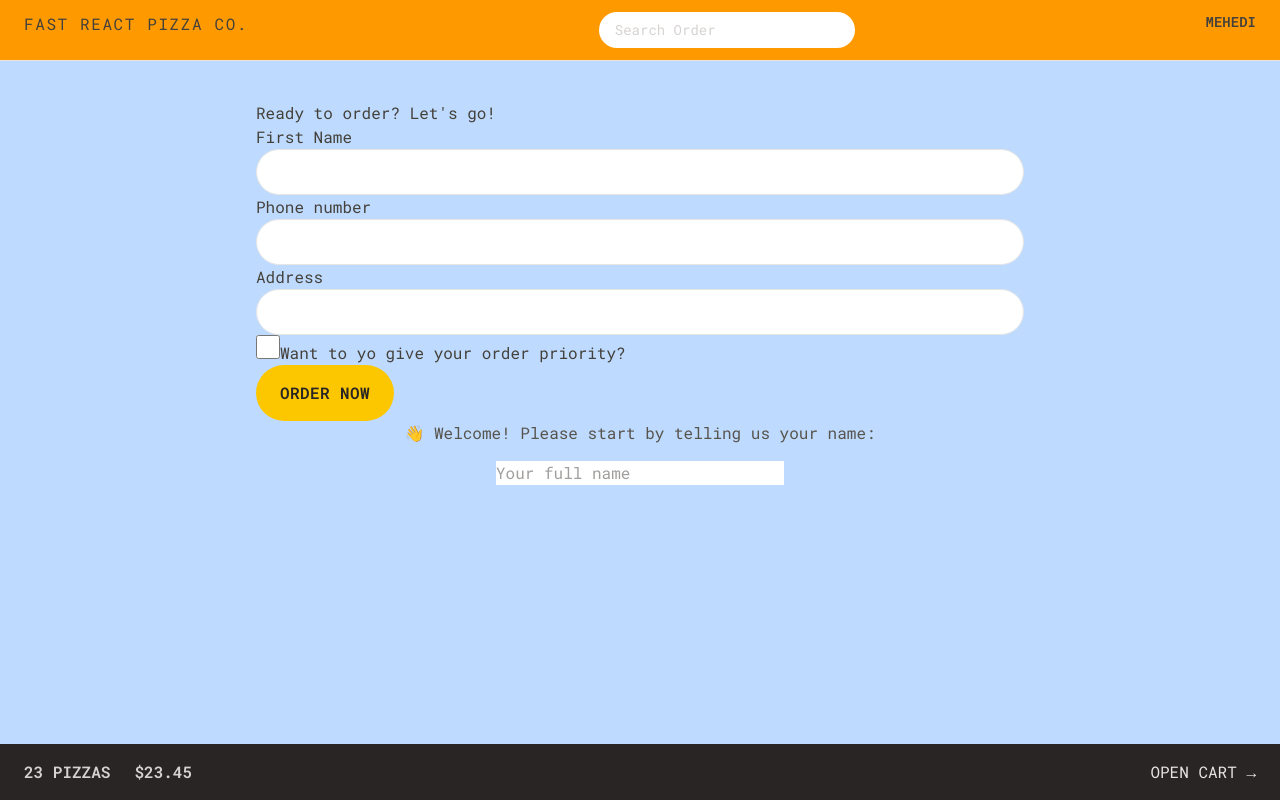
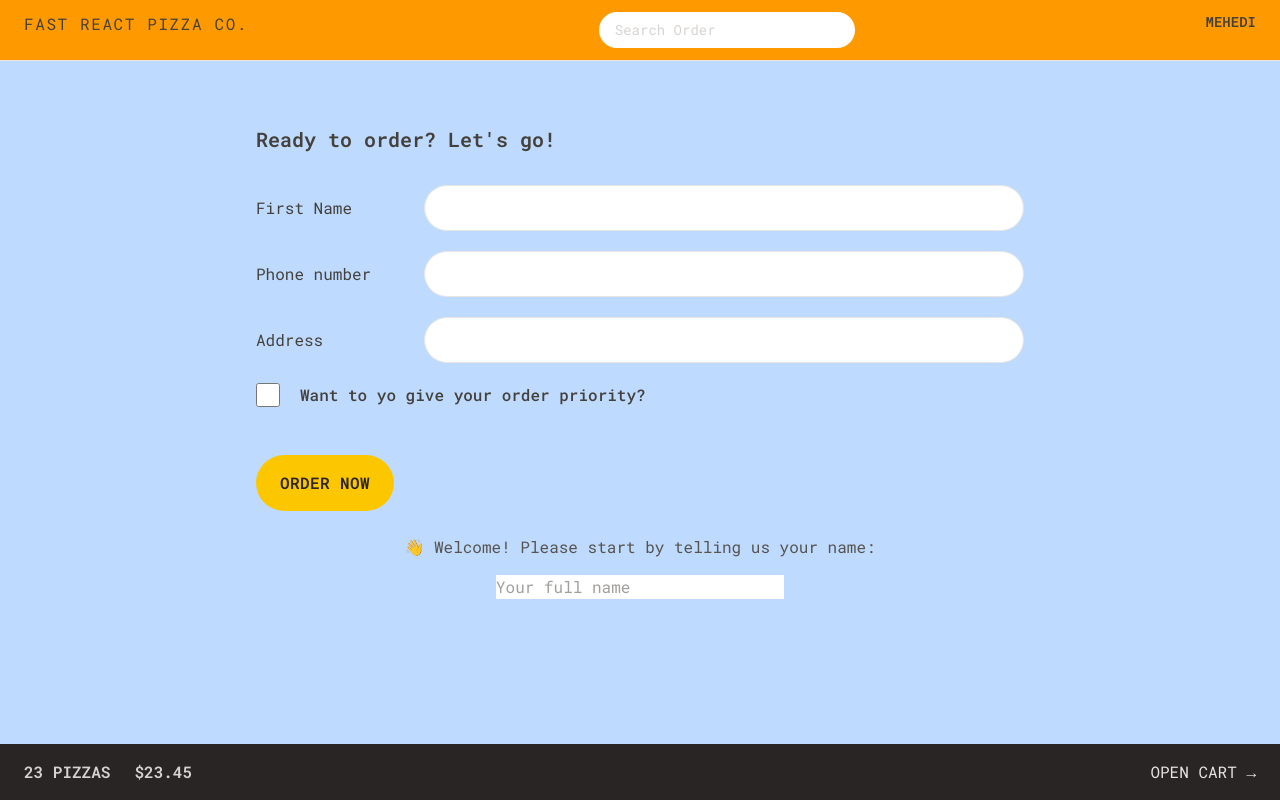
Before and after one commit to SecurityTalent/Fast-React-Pizza, a React (Vite) app: page /order/new in a window 1280 px wide. Built offline with nearby package versions, Linux system fonts and the light colour scheme.

Commit message:
style with order view start

```diff
--- a/src/features/order/CreateOrder.jsx
+++ b/src/features/order/CreateOrder.jsx
@@ -49,32 +49,32 @@
   const cart = fakeCart
 
   return (
-    <div>
-      <h2>Ready to order? Let's go!</h2>
+    <div className='py-6'>
+      <h2 className='text-xl font-semibold mb-8 '>Ready to order? Let's go!</h2>
 
       {/* <Form method="POST" action="/order/new"> */}
       <Form method="POST">
-        <div>
-          <label>First Name</label>
-          <input className='input' type="text" name="customer" required />
+        <div className='mb-5 flex gap-2 flex-col sm:flex-row sm:items-center'>
+          <label className='sm:basis-40'>First Name</label>
+          <input className='input  grow' type="text" name="customer" required />
         </div>
 
-        <div>
-          <label>Phone number</label>
-          <div>
-            <input className='input' type="tel" name="phone" required />
-          </div>
-          {formErrors?.phone && <p>{formErrors.phone}</p>}
-        </div>
-
-        <div>
-          <label>Address</label>
-          <div>
-            <input className='input' type="text" name="address" required />
+        <div className='mb-5 flex gap-2 flex-col sm:flex-row sm:items-center'>
+          <label className='sm:basis-40'>Phone number</label>
+          <div className='grow'>
+            <input className='input w-full' type="tel" name="phone" required />
+            {formErrors?.phone && <p className='mt-2 rounded-md bg-red-100 p-2 text-xs text-red-700'>{formErrors.phone}</p>}
           </div>
         </div>
 
-        <div>
+        <div className='mb-5 flex gap-2 flex-col sm:flex-row sm:items-center'>
+          <label className='sm:basis-40'>Address</label>
+          <div className='grow'>
+            <input className='input w-full' type="text" name="address" required />
+          </div>
+        </div>
+
+        <div className='mb-12 flex gap-5 items-center'>
           <input
             className='h-6 w-6 accent-yellow-400 focus:outline-none focus:ring focus:ring-yellow-400 focus:ring-offset-2'
             type="checkbox"
@@ -83,7 +83,7 @@
           // value={withPriority}
           // onChange={(e) => setWithPriority(e.target.checked)}
           />
-          <label htmlFor="priority">Want to yo give your order priority?</label>
+          <label className='font-medium' htmlFor="priority">Want to yo give your order priority?</label>
         </div>
 
         <div>
--- a/src/index.css
+++ b/src/index.css
@@ -13,7 +13,7 @@
 
 @layer components {
   .input {
-    @apply bg-white rounded-full border border-stone-200 px-4 py-2 text-sm transition-all duration-300 placeholder:text-stone-400 focus:outline-none focus:ring focus:ring-yellow-400 w-full md:px-6 md:py-3;
+    @apply bg-white rounded-full border border-stone-200 px-4 py-2 text-sm transition-all duration-300 placeholder:text-stone-400 focus:outline-none focus:ring focus:ring-yellow-400 md:px-6 md:py-3;
   }
 
   .loader {
```
